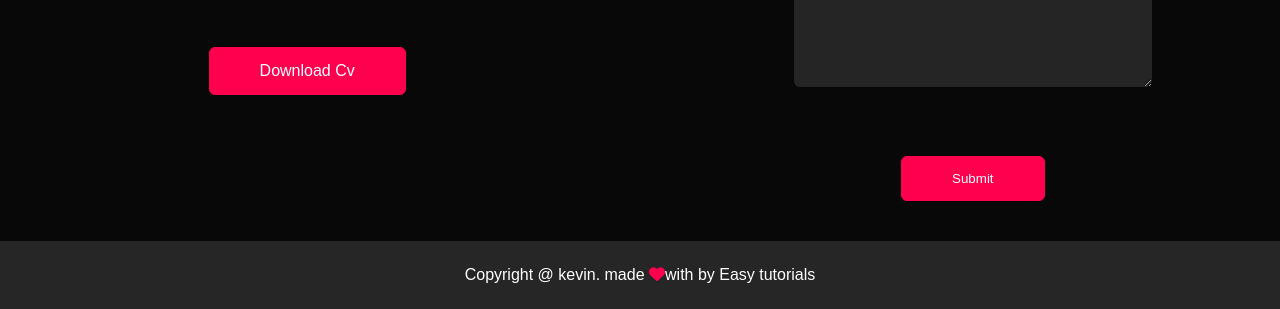
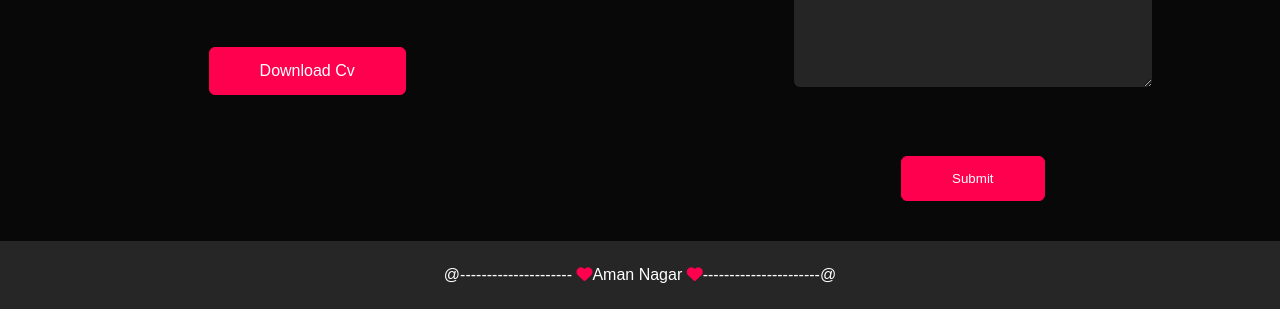
Before and after one commit to Amannagar0304/portfolio, a plain HTML site: page index.html in a window 1280 px wide. Shown: the part 2936-3245 px from the top of the page. Drawn offline with Linux system fonts and the light colour scheme.

Commit message:
Update index.html

```diff
--- a/index.html
+++ b/index.html
@@ -169,7 +169,7 @@
         </div>
     </div>
     <div class="copyright">
-        <p>Copyright @ kevin. made <i class="fa-solid fa-heart"></i>with by Easy tutorials</p>
+        <p> @--------------------- <i class="fa-solid fa-heart"></i>Aman Nagar <i class="fa-solid fa-heart"></i>----------------------@</p>
     <!---------heart font lagana he---------->
     </div>
 </div>
```
